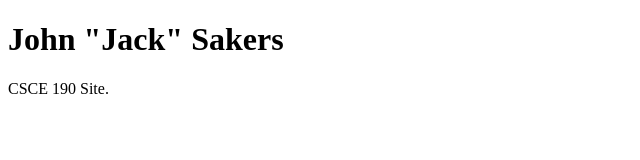
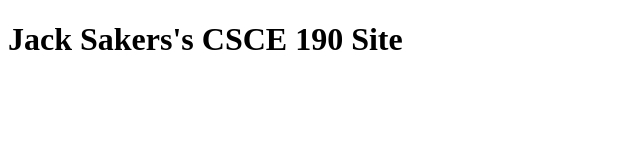
Before and after one commit to jacksakers/jacksakers.github.io, a plain HTML site: page index.html in a window 1280 px wide. Shown: the whole page, without its empty margins (0-640 px from the left). Drawn offline with Linux system fonts and the light colour scheme.

Commit message:
Add files via upload

```diff
--- a/index.html
+++ b/index.html
@@ -1,7 +1,9 @@
 <!DOCTYPE html>
 <html>
-<body>
-<h1>John "Jack" Sakers</h1>
-<p>CSCE 190 Site.</p>
-</body>
+    <head>
+        <title>CSCE 190: Jack Sakers</title>
+    </head>
+    <body>
+        <h1>Jack Sakers's CSCE 190 Site</h1>
+    </body>
 </html>
```
